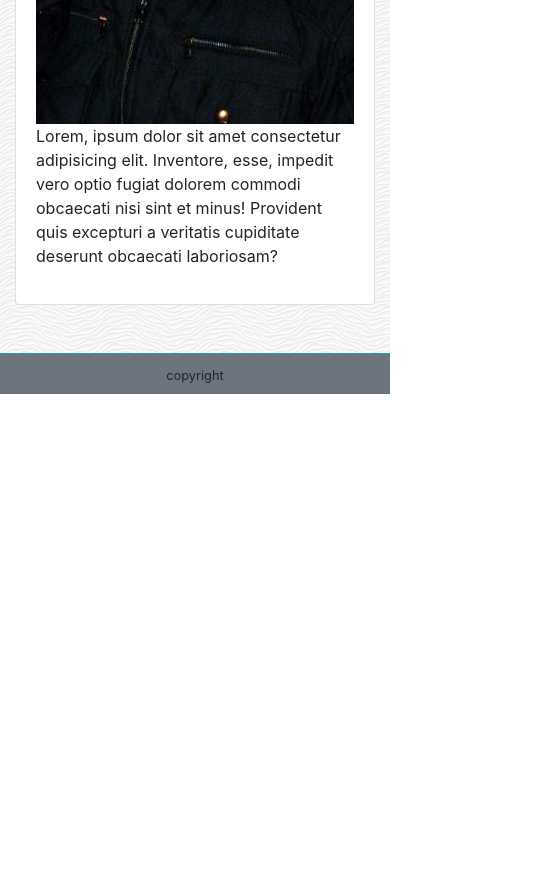
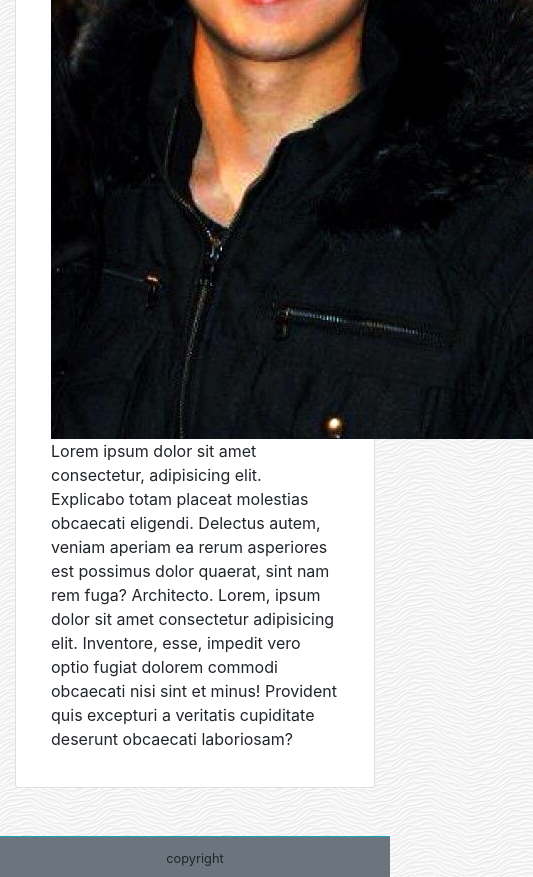
Before and after one commit to JDC-RVA/Bootstrap-Portfolio, a plain HTML site: page index.html in a window 390 px wide. Shown: the part 700-1577 px from the top of the page, 533 px wide, since content can reach past the window. Before the commit the page ends 1094 px from the top, so only its background shows below. Drawn offline with nearby package versions, Linux system fonts and the light colour scheme.

Commit message:
added more formating

```diff
--- a/index.html
+++ b/index.html
@@ -31,13 +31,23 @@
       </div>
   </nav>
 
- <div class="container col-lg-8">
+  <div class="container">
     <div class="card">
       <div class="card-body">
         <h3 class="card-title text-info border-bottom p-2 pb-4">About Me</h3>
+        <div class="container">
           <div class="row">
-          <img class="img-fluid col-lg-4" src="images/Profile Pic.jpg" alt="">
-         <p class="col-lg-8">Lorem, ipsum dolor sit amet consectetur adipisicing elit. Inventore, esse, impedit vero optio fugiat dolorem commodi obcaecati nisi sint et minus! Provident quis excepturi a veritatis cupiditate deserunt obcaecati laboriosam?</p>
+            <div class="col-md-12">
+            <img src="images/Profile Pic.jpg" alt="Jeremy" class="img-responsive">
+            <p>Lorem ipsum dolor sit amet consectetur, adipisicing elit. Explicabo totam placeat molestias obcaecati
+              eligendi. Delectus
+              autem, veniam aperiam ea rerum asperiores est possimus dolor quaerat, sint nam rem fuga? Architecto. Lorem,
+              ipsum dolor
+              sit amet consectetur adipisicing elit. Inventore, esse, impedit vero optio fugiat dolorem commodi obcaecati
+              nisi sint et
+              minus! Provident quis excepturi a veritatis cupiditate deserunt obcaecati laboriosam?</p>
+            </div>
+          </div>
         </div>
       </div>
     </div>
```
Also changed, not shown: contact.html (+3 -3 lines), portfolio.html (+9 -2 lines). Lines whose indentation alone changed are shown as unchanged.
